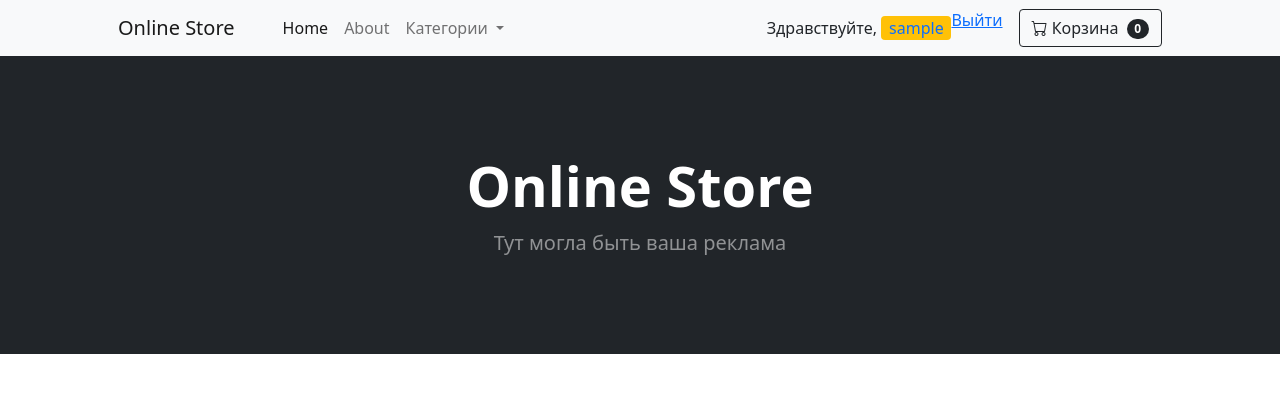
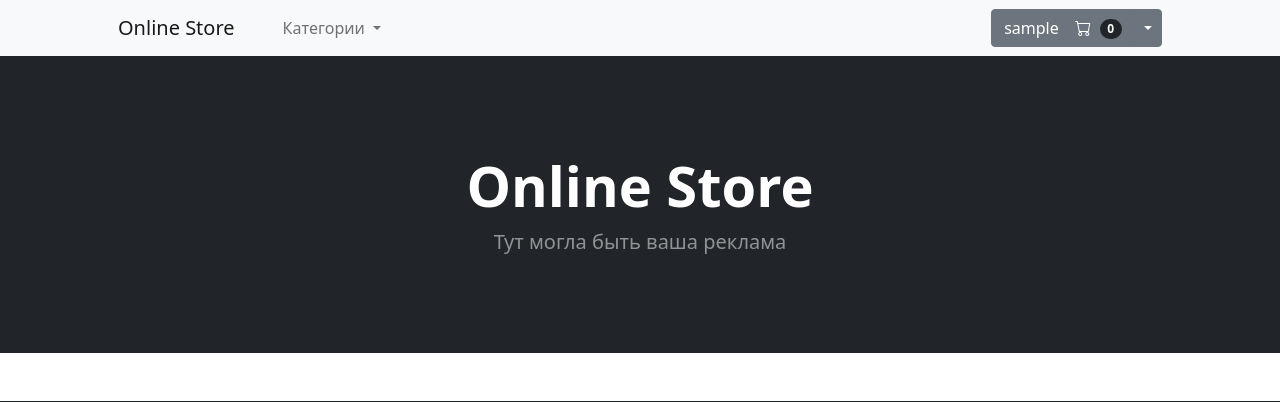
Before and after one commit to EvgeniiMorozov/web_magazine, a Django app: page / in a window 1280 px wide. Shown: the top 402 px of the page. Run offline with Django 3.2, Linux system fonts and the light colour scheme; the visitor is signed in with stand-in values (Sample User, id 1); data comes from the database, SQL or seed files in the repository; data that the repository does not hold is empty.

Commit message:
refactoring navbar

```diff
--- a/shop/templates/shop/_inc/_header_navbar.html
+++ b/shop/templates/shop/_inc/_header_navbar.html
@@ -8,8 +8,8 @@
         </button>
         <div class="collapse navbar-collapse" id="navbarSupportedContent">
             <ul class="navbar-nav me-auto mb-2 mb-lg-0 ms-lg-4">
-                <li class="nav-item"><a class="nav-link active" aria-current="page" href="#">Home</a></li>
-                <li class="nav-item"><a class="nav-link" href="#">About</a></li>
+{#                <li class="nav-item"><a class="nav-link active" aria-current="page" href="#">Home</a></li>#}
+{#                <li class="nav-item"><a class="nav-link" href="#">About</a></li>#}
 
                 <!-- *** Dropdown menu (Start) *** -->
                 <li class="nav-item dropdown">
@@ -24,7 +24,7 @@
                             </a>
                         </li>
                         <li>
-                            <hr class="dropdown-divider" />
+                            <hr class="dropdown-divider"/>
                         </li>
                         {% for category in categories %}
                             <li>
@@ -39,41 +39,56 @@
                 <!-- *** Dropdown menu (End) *** -->
             </ul>
 
-            <div class="d-flex mx-3">
+
             <!-- *** Not-authorized_user block (Start) *** -->
             {% if not request.user.is_authenticated %}
+                <div class="d-flex">
+                    <a href="{% url 'cart' %}" class="btn btn-outline-secondary mx-5">
+                        <i class="bi bi-cart"></i>
+                        Корзина
+                        <span class="badge bg-secondary text-white ms-1 rounded-pill">{{ cart.products.count }}</span>
+                    </a>
                     <div class="btn-group" role="group">
-                        <a class="btn btn-outline-dark" href="{% url 'login' %}">Авторизация</a>
-                        <a class="btn btn-outline-dark" href="{% url 'registration' %}">Регистрация</a>
+                        <a class="btn btn-outline-secondary" href="{% url 'login' %}">Авторизация</a>
+                        <a class="btn btn-outline-secondary" href="{% url 'registration' %}">Регистрация</a>
                     </div>
-
-
+                </div>
             {% endif %}
             <!-- *** Not-authorized_user block (End) *** -->
+
 
             <!-- *** Authorized_user block (Start) *** -->
             {% if request.user.is_authenticated %}
 
-                <span class="navbar text-dark">
-                    Здравствуйте,&nbsp
-                    <span class="badge bg-warning">
-                        <a class="fs-6 fw-normal text-decoration-none" href="#">
-                            {{ request.user.username }}
+                <div class="btn-group">
+                    <a class="btn btn-secondary" href="{% url 'cart' %}">
+                        {{ request.user.username }}&nbsp&nbsp&nbsp
+                        <i class="bi bi-cart"></i>
+                        <span class="badge bg-dark text-white ms-1 rounded-pill">{{ cart.products.count }}</span>
                     </a>
-                    </span>
-                </span>
-                    <a href="{% url 'logout' %}">Выйти</a>
+
+                    <button type="button" class="btn btn-secondary dropdown-toggle dropdown-toggle-split"
+                            data-bs-toggle="dropdown" aria-expanded="false">
+                        <span class="visually-hidden">Toggle Dropdown</span>
+                    </button>
+
+                    <ul class="dropdown-menu">
+                        <li><a class="dropdown-item" href="#">Личный кабинет</a></li>
+                        <li>
+                            <hr class="dropdown-divider">
+                        </li>
+                        <li><a class="dropdown-item" href="{% url 'cart' %}">Корзина</a></li>
+                        <li>
+                            <hr class="dropdown-divider">
+                        </li>
+                        <li><a class="dropdown-item" href="{% url 'logout' %}">Выйти</a></li>
+                    </ul>
+                </div>
+
             {% endif %}
             <!-- *** Authorized_user block (End) *** -->
-            </div>
 
-            <div class="d-flex">
-                <a href="{% url 'cart' %}" class="btn btn-outline-dark">
-                    <i class="bi bi-cart"></i>
-                    Корзина
-                    <span class="badge bg-dark text-white ms-1 rounded-pill">{{ cart.products.count }}</span>
-                </a>
-            </div>
+
         </div>
     </div>
 </nav>
```
Lines whose indentation alone changed are shown as unchanged.
